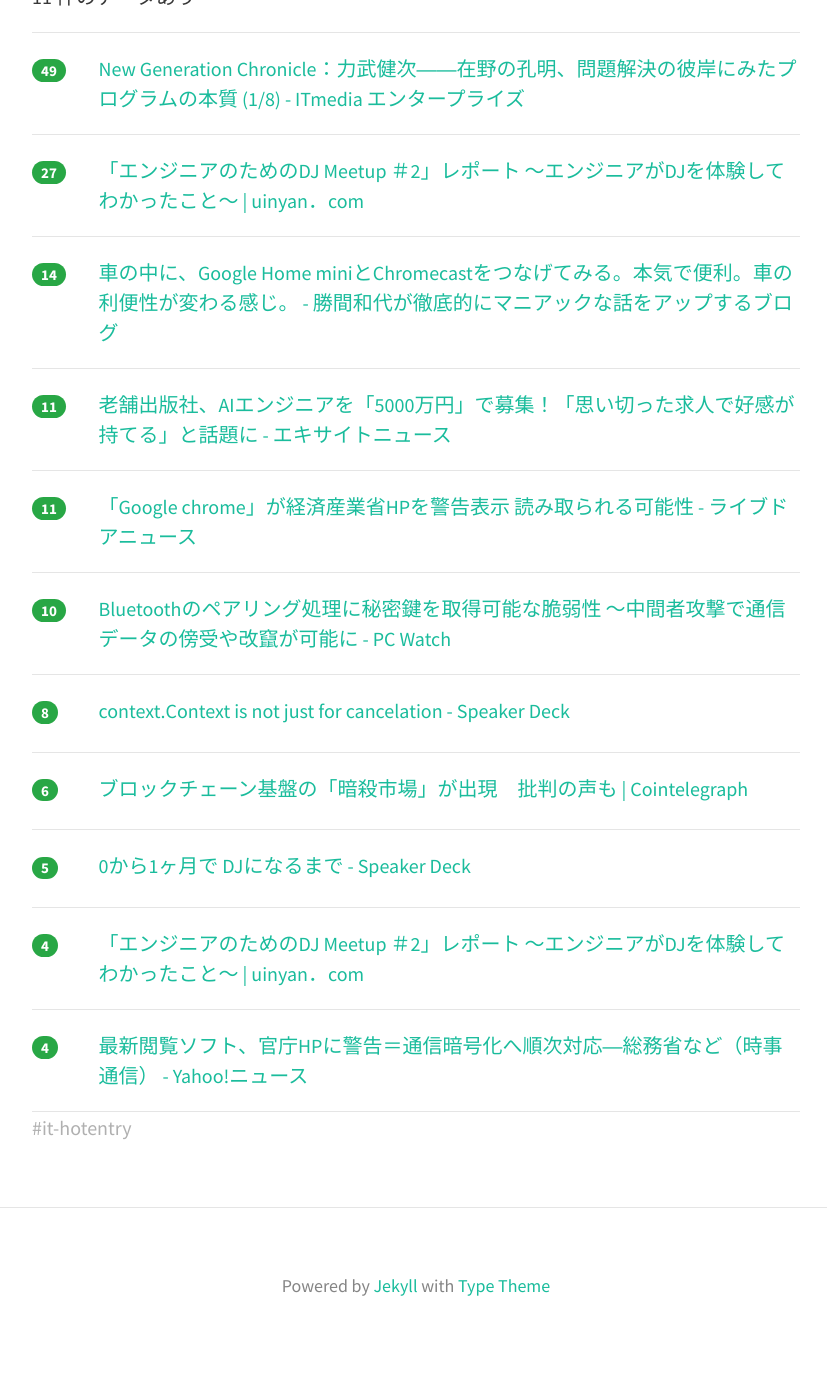
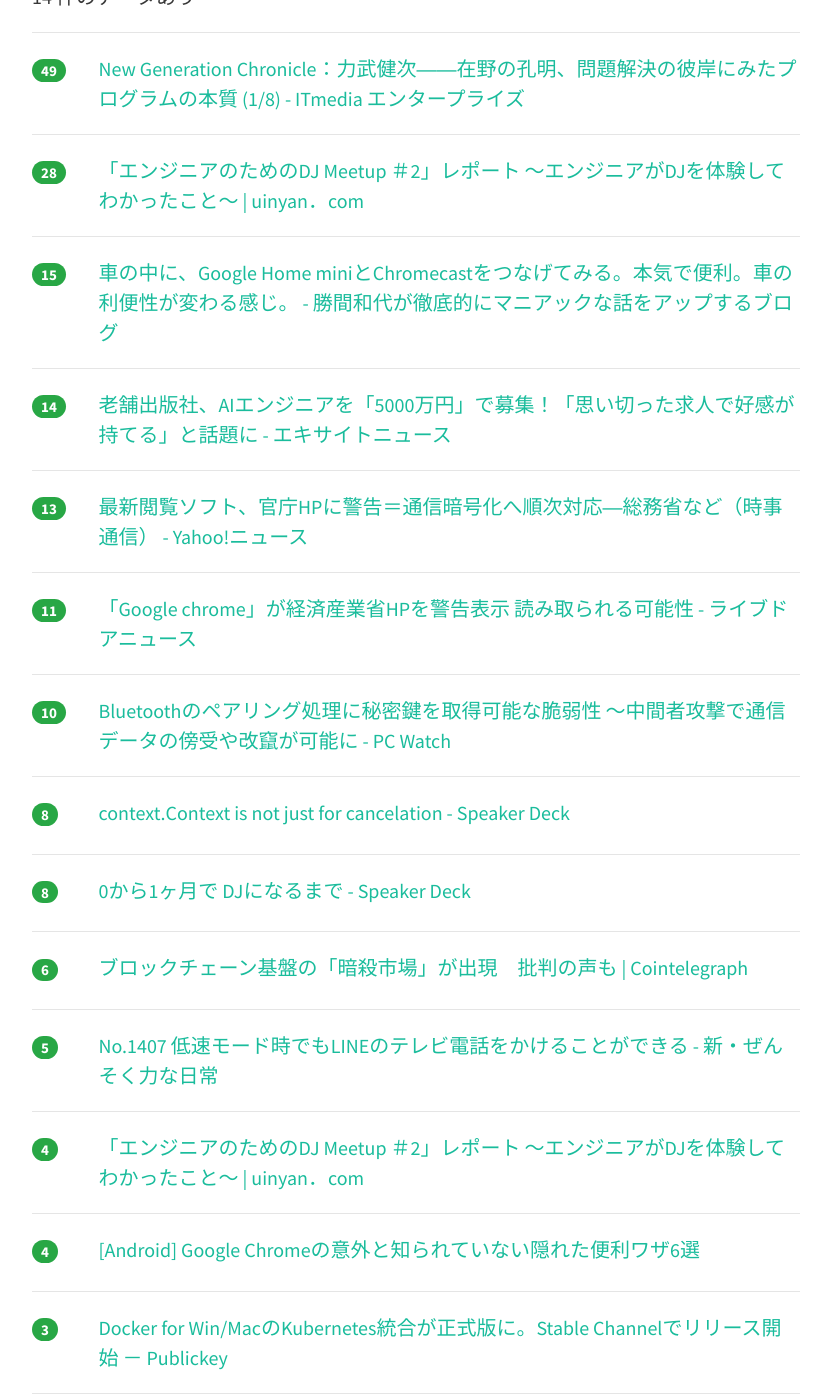
Before and after one commit to yatta47/hatena-matome-site, a Jekyll site: the page built from _posts/2018-07-27-hatena.md, in a window 1280 px wide and 1400 px high, scrolled down 341 px. Shown: the whole window, without its empty margins (224-1051 px from the left). Built offline with Jekyll 4.4.1, drawn with Linux system fonts in a browser that asks for light colours; nearby versions of some CDN libraries; before the commit the page ends 1704 px from its top, so only the background shows below that.

Commit message:
Updated 2018-07-27

```diff
--- a/_posts/2018-07-27-hatena.md
+++ b/_posts/2018-07-27-hatena.md
@@ -1,10 +1,10 @@
 ---
 layout: post
 title:  "2018-07-27 はてぶIT"
-date:   2018-07-27 06:00:56
+date:   2018-07-27 07:01:27
 tags: [it-hotentry]
 ---
-11 件のデータあり
+14 件のデータあり
 
 <hr><div class="row">
 <div class="col-1"><span class="badge badge-pill badge-success h2">49</span></div>
@@ -12,18 +12,23 @@ tags: [it-hotentry]
 </div>
 <hr>
 <div class="row">
-<div class="col-1"><span class="badge badge-pill badge-success h2">27</span></div>
+<div class="col-1"><span class="badge badge-pill badge-success h2">28</span></div>
 <div class="col-11"><a href='https://uinyan.com/engineer_dj_meetup_2_report/' target='_blank'>「エンジニアのためのDJ Meetup ＃2」レポート 〜エンジニアがDJを体験してわかったこと〜 | uinyan．com</a></div>
 </div>
 <hr>
 <div class="row">
-<div class="col-1"><span class="badge badge-pill badge-success h2">14</span></div>
+<div class="col-1"><span class="badge badge-pill badge-success h2">15</span></div>
 <div class="col-11"><a href='http://katsumakazuyo.hatenablog.com/entry/2018/07/26/231321' target='_blank'>車の中に、Google Home miniとChromecastをつなげてみる。本気で便利。車の利便性が変わる感じ。 - 勝間和代が徹底的にマニアックな話をアップするブログ</a></div>
 </div>
 <hr>
 <div class="row">
-<div class="col-1"><span class="badge badge-pill badge-success h2">11</span></div>
+<div class="col-1"><span class="badge badge-pill badge-success h2">14</span></div>
 <div class="col-11"><a href='https://www.excite.co.jp/News/smadan/20180425/E1524646681872.html' target='_blank'>老舗出版社、AIエンジニアを「5000万円」で募集！「思い切った求人で好感が持てる」と話題に - エキサイトニュース</a></div>
+</div>
+<hr>
+<div class="row">
+<div class="col-1"><span class="badge badge-pill badge-success h2">13</span></div>
+<div class="col-11"><a href='https://headlines.yahoo.co.jp/hl?a=20180726-00000104-jij-pol' target='_blank'>最新閲覧ソフト、官庁HPに警告＝通信暗号化へ順次対応―総務省など（時事通信） - Yahoo!ニュース</a></div>
 </div>
 <hr>
 <div class="row">
@@ -42,13 +47,18 @@ tags: [it-hotentry]
 </div>
 <hr>
 <div class="row">
+<div class="col-1"><span class="badge badge-pill badge-success h2">8</span></div>
+<div class="col-11"><a href='https://speakerdeck.com/masuidrive/0kara1keyue-de-djninarumade' target='_blank'>0から1ヶ月で DJになるまで - Speaker Deck</a></div>
+</div>
+<hr>
+<div class="row">
 <div class="col-1"><span class="badge badge-pill badge-success h2">6</span></div>
 <div class="col-11"><a href='https://jp.cointelegraph.com/news/blockchain-based-betting-platform-augur-now-features-assassination-markets' target='_blank'>ブロックチェーン基盤の「暗殺市場」が出現　批判の声も | Cointelegraph</a></div>
 </div>
 <hr>
 <div class="row">
 <div class="col-1"><span class="badge badge-pill badge-success h2">5</span></div>
-<div class="col-11"><a href='https://speakerdeck.com/masuidrive/0kara1keyue-de-djninarumade' target='_blank'>0から1ヶ月で DJになるまで - Speaker Deck</a></div>
+<div class="col-11"><a href='https://mraka2015.hatenablog.com/entry/20180727/1532639289' target='_blank'>No.1407 低速モード時でもLINEのテレビ電話をかけることができる - 新・ぜんそく力な日常</a></div>
 </div>
 <hr>
 <div class="row">
@@ -58,6 +68,11 @@ tags: [it-hotentry]
 <hr>
 <div class="row">
 <div class="col-1"><span class="badge badge-pill badge-success h2">4</span></div>
-<div class="col-11"><a href='https://headlines.yahoo.co.jp/hl?a=20180726-00000104-jij-pol' target='_blank'>最新閲覧ソフト、官庁HPに警告＝通信暗号化へ順次対応―総務省など（時事通信） - Yahoo!ニュース</a></div>
+<div class="col-11"><a href='https://sp7pc.com/google/chrome/7712' target='_blank'>[Android] Google Chromeの意外と知られていない隠れた便利ワザ6選</a></div>
 </div>
 <hr>
+<div class="row">
+<div class="col-1"><span class="badge badge-pill badge-success h2">3</span></div>
+<div class="col-11"><a href='https://www.publickey1.jp/blog/18/docker_for_winmackubernetesstable_channel.html' target='_blank'>Docker for Win/MacのKubernetes統合が正式版に。Stable Channelでリリース開始 － Publickey</a></div>
+</div>
+<hr>
```
